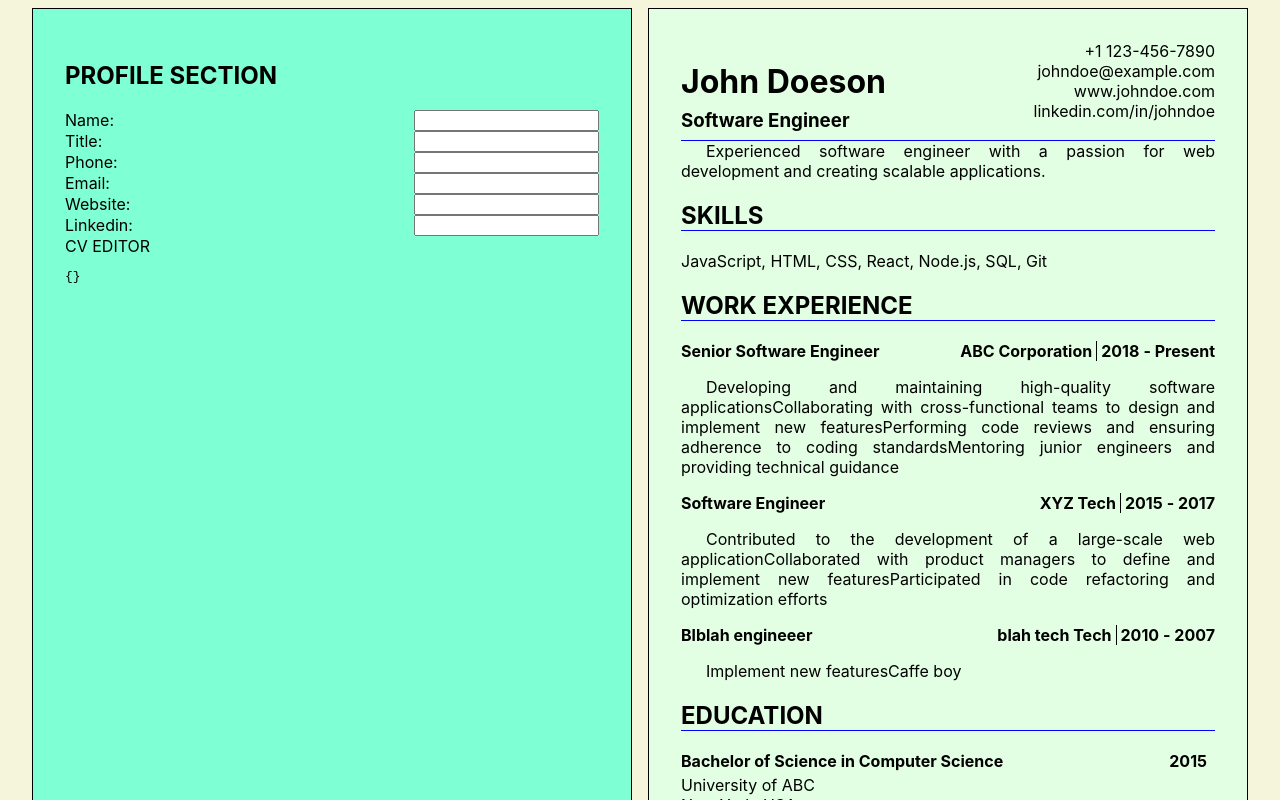
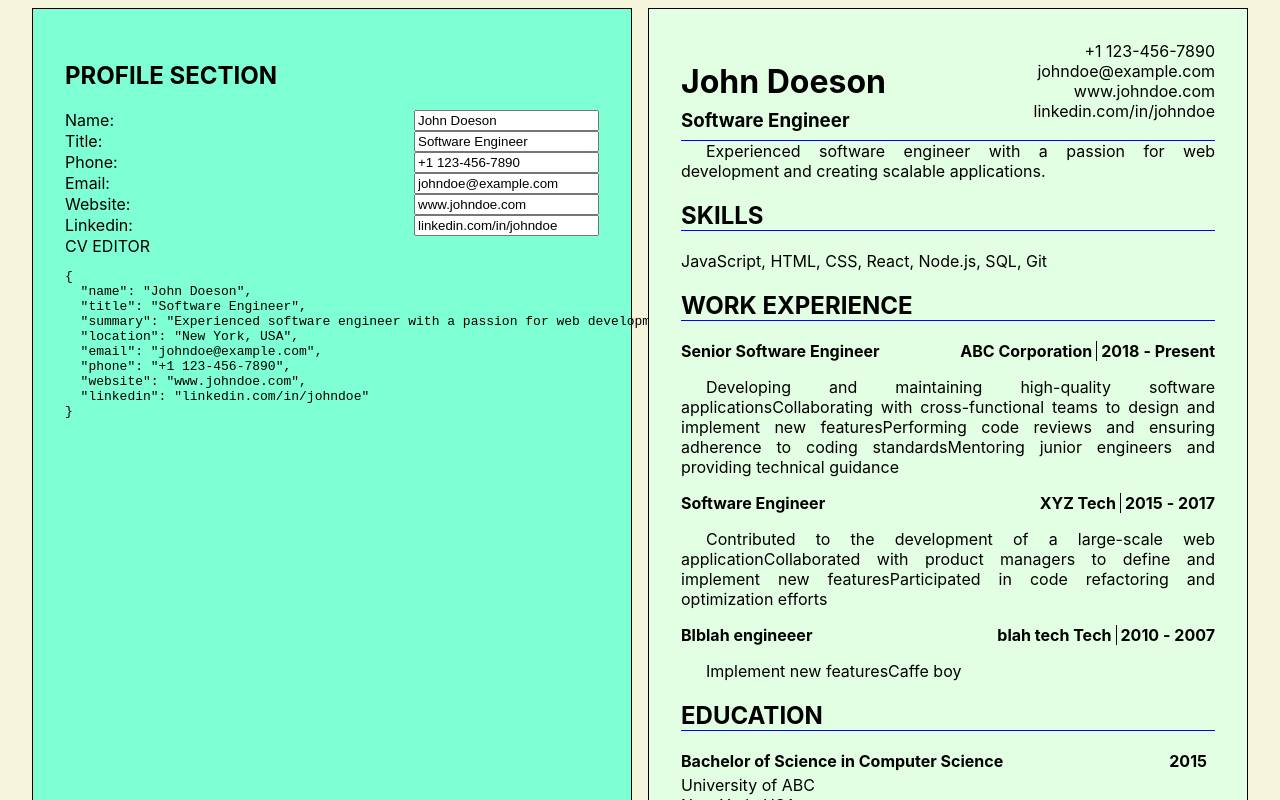
Before and after one commit to maxitomix/top_cv_app, a React (Create React App) app: page / in a window 1280 px wide. Shown: the top 800 px of the page. Built offline with nearby package versions, Linux system fonts and the light colour scheme.

Commit message:
CV editor loads sample value. Display only display

```diff
--- a/src/App.js
+++ b/src/App.js
@@ -1,14 +1,20 @@
 
 import './App.css';
+import { useState } from 'react';
 import CvPage  from './components/cv_page';
 import CvEditor from'./components/cv_editor';
+import samplePerson from './data/sample.json';
+
 
 function App() {
 
+  const [profileApp, setProfileApp] = useState(samplePerson.profile);
+
   return (
     <div className="App">
-       <CvEditor />
-       <CvPage />
+       <CvEditor setProfileApp={setProfileApp} profileApp={profileApp}/>
+       {/* <pre>{JSON.stringify(profileApp, null, 2)}</pre> */}
+       <CvPage profileApp={profileApp} />
     </div>
   );
 }
--- a/src/components/cv_editor.jsx
+++ b/src/components/cv_editor.jsx
@@ -1,38 +1,38 @@
-import { useState } from 'react';
+import { useEffect, useState } from 'react';
 
 
 
 function ProfileEditor(props){
-  const [newName, setNewName] = useState("")
-  const [newTitle, setNewTitle] = useState("")
-  const [newPhone, setNewPhone] = useState("")
-  const [newEmail, setNewEmail] = useState("")
-  const [newWebsite, setNewWebsite] = useState("")
-  const [newLinkedin, setNewLinkedin] = useState("")
+  const [newName, setNewName] = useState(props.newProfile.name)
+  const [newTitle, setNewTitle] = useState(props.newProfile.title)
+  const [newPhone, setNewPhone] = useState(props.newProfile.phone)
+  const [newEmail, setNewEmail] = useState(props.newProfile.email)
+  const [newWebsite, setNewWebsite] = useState(props.newProfile.website)
+  const [newLinkedin, setNewLinkedin] = useState(props.newProfile.linkedin)
 
   const handleNameChange = (e) => {
     setNewName(e.target.value);
-    props.setProfile({ ...props.newProfile, name: newName });
+    props.setProfile({ ...props.newProfile, name: e.target.value });
   };
   const handleTitleChange = (e) => {
     setNewTitle(e.target.value);
-    props.setProfile({ ...props.newProfile, title: newTitle });
+    props.setProfile({ ...props.newProfile, title: e.target.value });
   };
   const handlePhoneChange = (e) => {
     setNewPhone(e.target.value);
-    props.setProfile({ ...props.newProfile, phone: newPhone });
+    props.setProfile({ ...props.newProfile, phone: e.target.value });
   };
   const handleEmailChange = (e) => {
     setNewEmail(e.target.value);
-    props.setProfile({ ...props.newProfile, email: newEmail });
+    props.setProfile({ ...props.newProfile, email: e.target.value });
   };
   const handleWebsiteChange = (e) => {
     setNewWebsite(e.target.value);
-    props.setProfile({ ...props.newProfile, website: newWebsite });
+    props.setProfile({ ...props.newProfile, website: e.target.value });
   };
   const handleLinkedinChange = (e) => {
     setNewLinkedin(e.target.value);
-    props.setProfile({ ...props.newProfile, linkedin: newLinkedin });
+    props.setProfile({ ...props.newProfile, linkedin: e.target.value });
   };
 
 
@@ -88,9 +88,15 @@ function ProfileEditor(props){
   )
 }
 
-export default function CvEditor() {
+export default function CvEditor({setProfileApp, profileApp}) {
 
-  const [newProfile, setProfile] = useState({})
+  const [newProfile, setProfile] = useState(profileApp)
+
+  useEffect(
+    () => { setProfileApp(newProfile)},
+    [newProfile, setProfileApp]
+  );
+
 
   return (
       <div className="cvEditor">
--- a/src/components/cv_page.jsx
+++ b/src/components/cv_page.jsx
@@ -1,8 +1,10 @@
 import samplePerson from '../data/sample.json'
 
 
-function Profile() {
-  const profile = samplePerson.profile;
+function Profile({profileApp}) {
+
+  const profile = profileApp;
+
   return (
       <div className="profile">
 
@@ -101,10 +103,10 @@ function Education(){
 }
 
 
-export default function CvPage() {
+export default function CvPage({ profileApp }) {
     return (
       <div className="cvPage">
-        <Profile />
+        <Profile profileApp={profileApp}/>
         <Skills />
         <WorkExperience />
         <Education />
```
